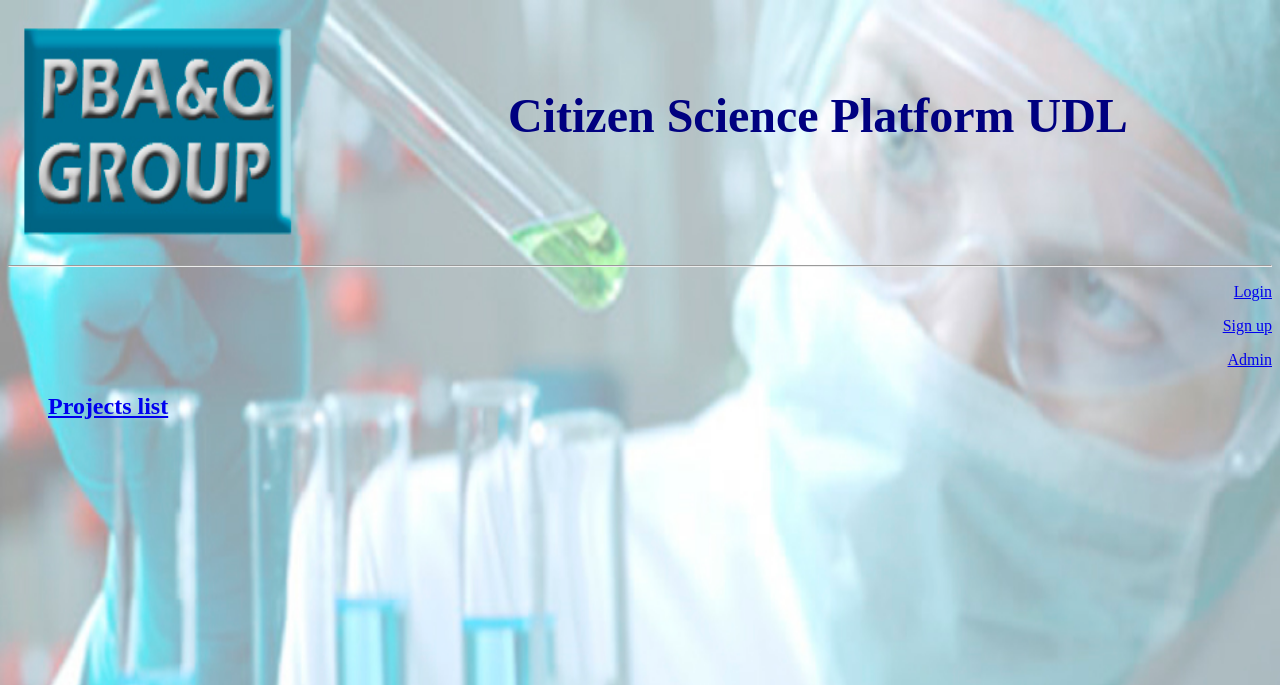
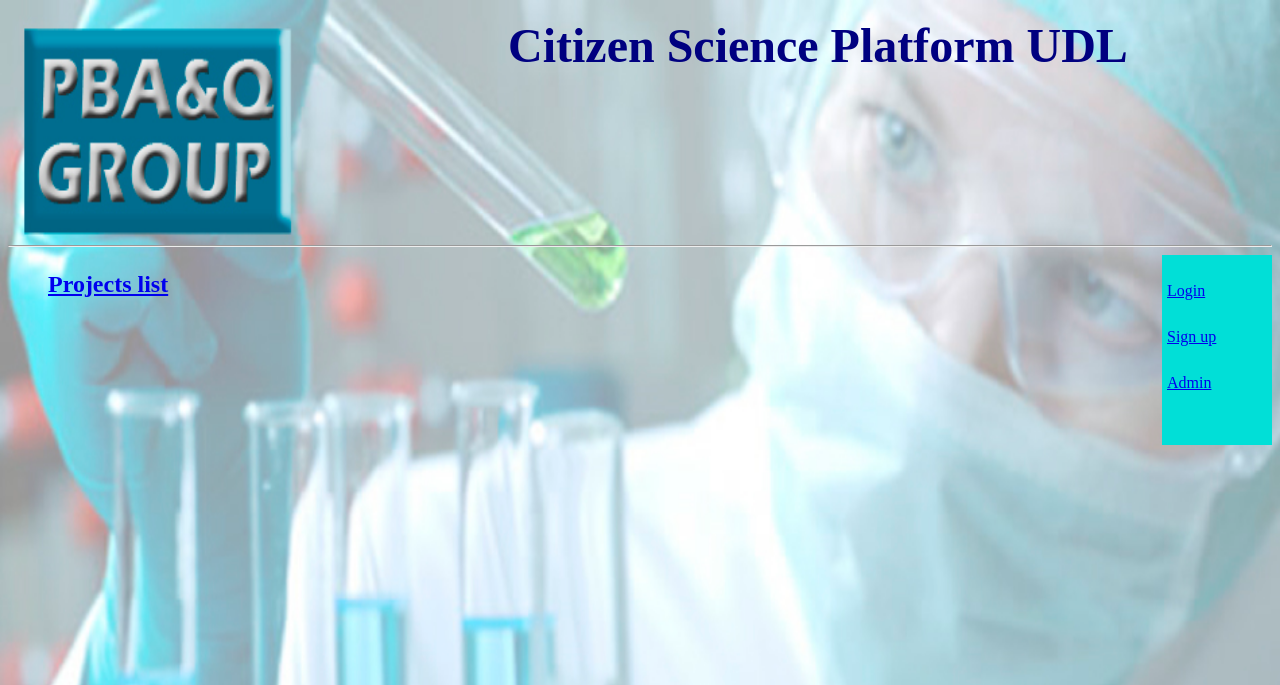
Before and after one commit to jcemeli94/csp, a Django app: page / in a window 1280 px wide. Shown: the top 685 px of the page. Run offline with Django 3.2, Linux system fonts and the light colour scheme; parts of the project's set-up code (start-up, migrations or seed data) failed here and were passed over.

Commit message:
JORGE: Más cambios visuales en HTML y stylesheet

```diff
--- a/cspapp/static/css/cspapp.css
+++ b/cspapp/static/css/cspapp.css
@@ -3,9 +3,9 @@
      h1 {
          color: navy;
          font-size: 3em;
-         padding-top: 80px;
+         padding-top: 10px;
          padding-left: 500px;
-         padding-bottom: 90px;}
+         padding-bottom: 140px;}
 
     body {
     background:url("images/PBA&Q_Group_wall_paper_02.jpg") no-repeat center center fixed;
@@ -14,3 +14,12 @@
     -o-background-size: cover;
     background-size:100% 100%;
     }
+
+    aside {
+            line-height:30px;
+            background-color:#01DFD7;
+            height:180px;
+            width:100px;
+            float:right;
+            padding:5px;
+           }
--- a/cspapp/templates/cspapp/principal.html
+++ b/cspapp/templates/cspapp/principal.html
@@ -7,23 +7,33 @@
 
 <!DOCTYPE html>
 <html lang="en">
+
+    <head>
+    <title>Principal</title>
+    </head>
+
 <body>
+
     <meta charset="UTF-8">
+    <header>
+    <h1> Citizen Science Platform UDL</h1>
+    </header>
+    <hr>
 
-    <title>Principal</title>
-    <h1> Citizen Science Platform UDL</h1>
-    <hr>
+<aside>
 
     {% block header %}
     {% if user.username %}
-        <p style="text-align: right;">You are logged as: <b>{{ user.username }} </b>| <a href="{% url 'logout' %}?next={{request.path}}">logout</a></p>
+        <p>You are logged as: <b>{{ user.username }} </b>| <a href="{% url 'logout' %}?next={{request.path}}">logout</a></p>
     {% else %}
-        <p style="text-align: right;"><a href="{% url 'login' %}?next={{request.path}}">Login</a></p>
-        <p style="text-align: right;"><a href="{% url 'register' %}"  class="top-menu">Sign up<span class="glyphicon glyphicon-plus"></span></a>
+        <p><a href="{% url 'login' %}?next={{request.path}}">Login</a></p>
+        <p><a href="{% url 'register' %}"  class="top-menu">Sign up<span class="glyphicon glyphicon-plus"></span></a>
 
     {% endif %}
     {% endblock %}
-    <p style="text-align: right;"><a href="http://127.0.0.1:8000/admin">Admin</a></p>
+    <p><a href="http://127.0.0.1:8000/admin">Admin</a></p>
+
+</aside>
 
 
 </body>
```
Also changed, not shown: cspapp/templates/cspapp/base.html (+15 -7 lines), cspapp/templates/cspapp/form.html (+11 -6 lines).
